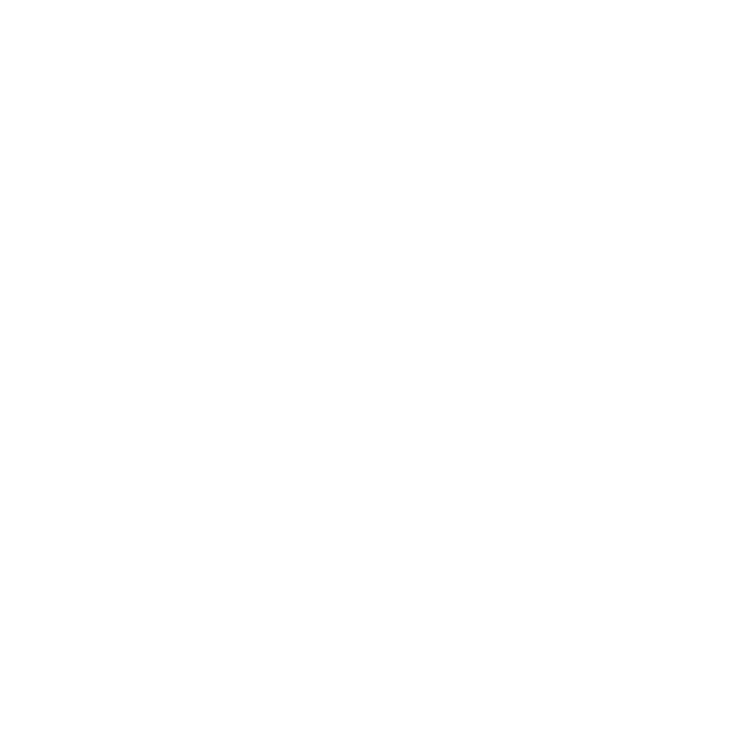
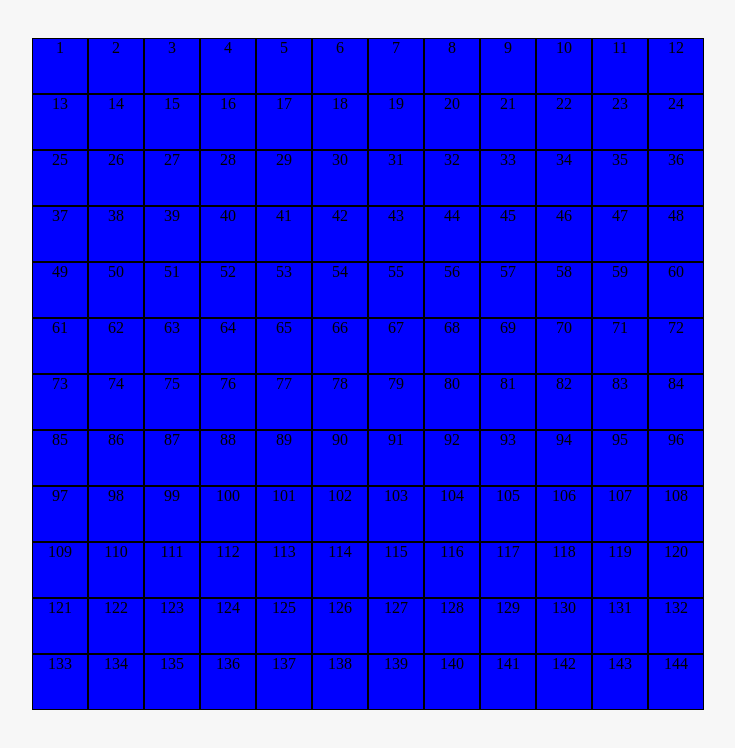
Before and after one commit to brettcnelson/CSSGrid, a plain HTML site: page index.html in a window 1280 px wide. Shown: the whole page, without its empty margins (272-1007 px from the left). Drawn offline with Linux system fonts and the light colour scheme.

Commit message:
builds grid from js

```diff
--- a/main.css
+++ b/main.css
@@ -4,12 +4,13 @@
 }
 
 #grid {
-	padding: 5em;
+	padding: 3%;
+	background-color: #f7f7f7;
 	text-align: center;
 	justify-content: center;
 	display: grid;
-	grid-template-columns: repeat(12, 1fr);
-	grid-auto-rows: 1fr;
+	grid-template-columns: repeat(12, minmax(20px,7vh));
+	grid-auto-rows: minmax(20px,7vh);
 }
 
 .block {
--- a/main.js
+++ b/main.js
@@ -1,7 +1,7 @@
 var grid = document.getElementById('grid');
 
-for (var i = 0 ; i < 12 ; i++) {
-
+for (var i = 0 ; i < 144 ; i++) {
+	grid.innerHTML += '<div class="block">' + (i+1) + '</div>'
 }
 
 
```
